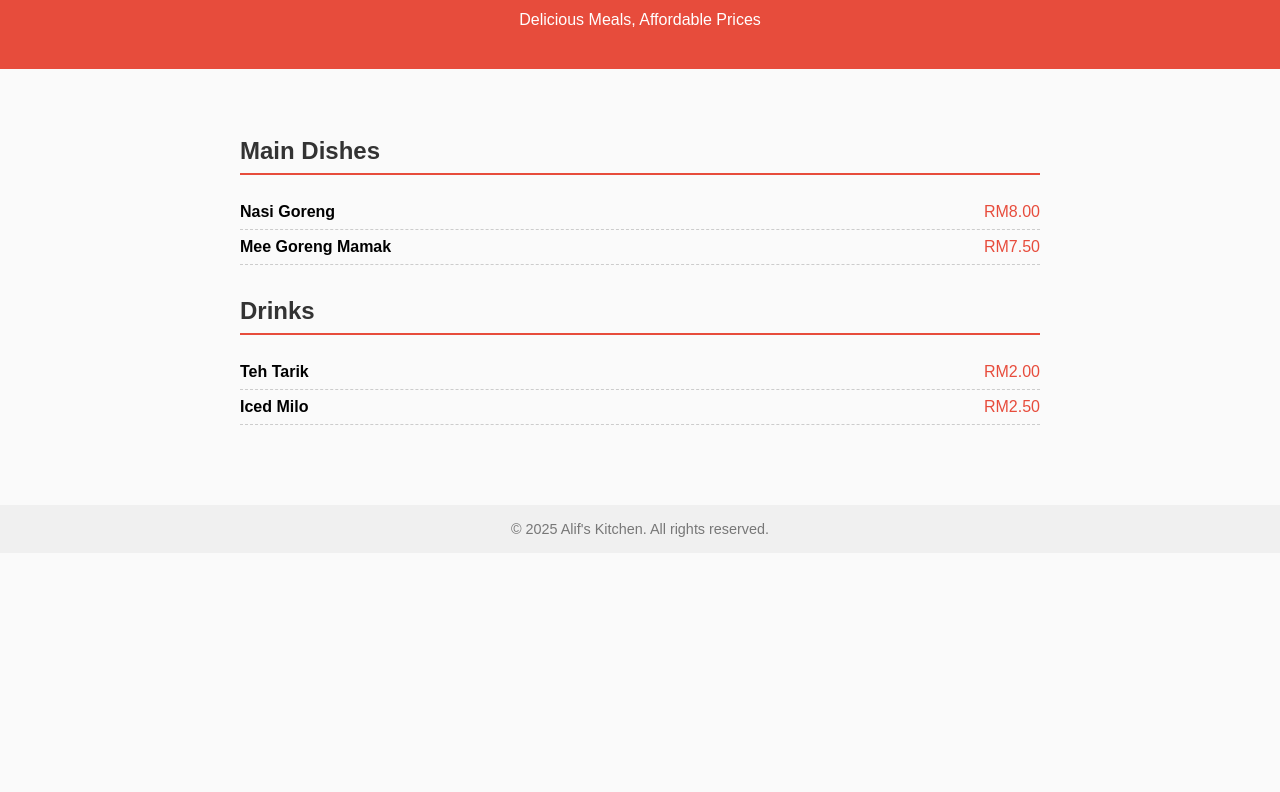
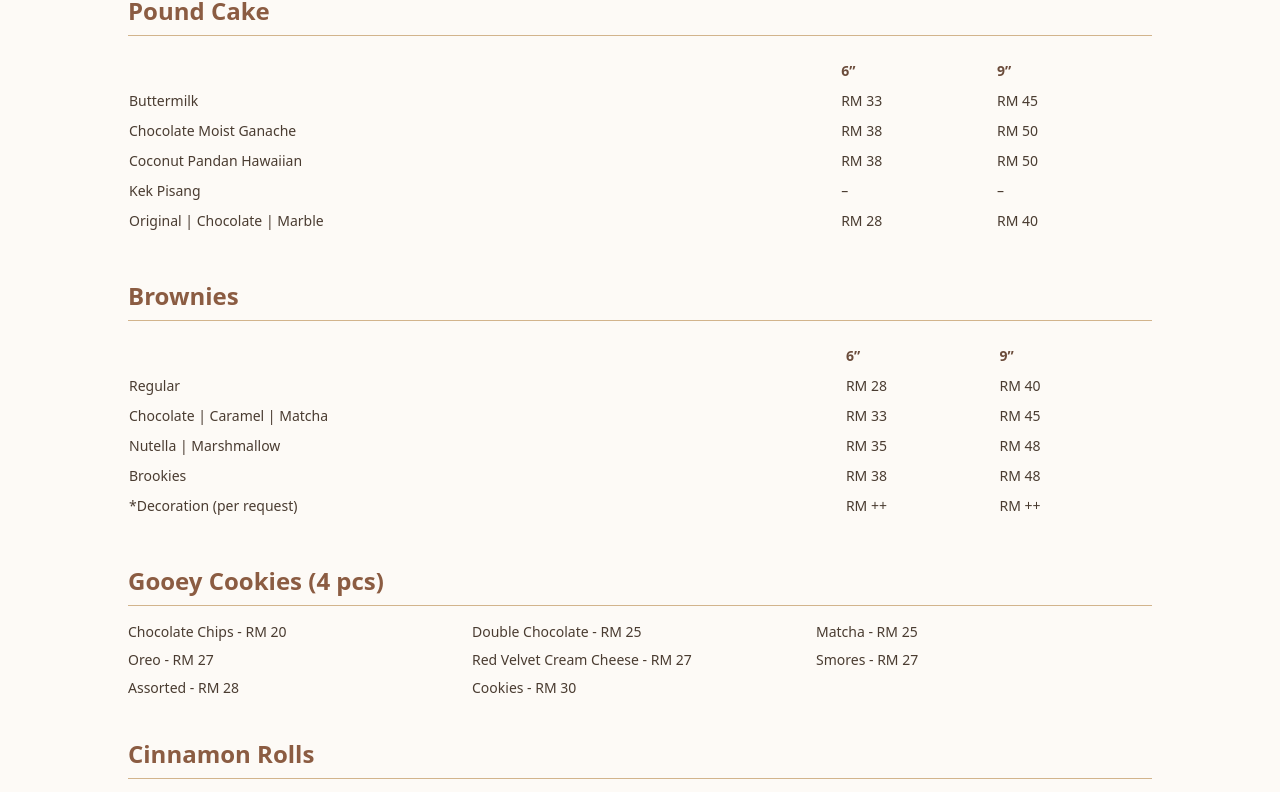
Before and after one commit to AlifTheMagnificent/Nef420Bakery, a plain HTML site: page index.html in a window 1280 px wide. Shown: the part 93-885 px from the top of the page. Before the commit the page ends 800 px from the top, so only its background shows below. Drawn offline with nearby package versions, Linux system fonts and the light colour scheme.

Commit message:
Update index.html

```diff
--- a/index.html
+++ b/index.html
@@ -3,90 +3,104 @@
 <head>
   <meta charset="UTF-8" />
   <meta name="viewport" content="width=device-width, initial-scale=1.0" />
-  <title>Alif's Kitchen Menu</title>
+  <title>Ref420 Menu</title>
+  <script src="https://cdn.tailwindcss.com"></script>
   <style>
     body {
-      font-family: Arial, sans-serif;
-      background-color: #fafafa;
-      margin: 0;
-      padding: 0;
-    }
-    header {
-      background-color: #e74c3c;
-      color: white;
-      padding: 1.5rem;
-      text-align: center;
-    }
-    .menu {
-      max-width: 800px;
-      margin: 2rem auto;
-      padding: 1rem;
-    }
-    .category {
-      margin-bottom: 2rem;
-    }
-    .category h2 {
-      border-bottom: 2px solid #e74c3c;
-      padding-bottom: 0.5rem;
-      color: #333;
-    }
-    .item {
-      display: flex;
-      justify-content: space-between;
-      padding: 0.5rem 0;
-      border-bottom: 1px dashed #ccc;
-    }
-    .item-name {
-      font-weight: bold;
-    }
-    .item-price {
-      color: #e74c3c;
-    }
-    footer {
-      text-align: center;
-      font-size: 0.9rem;
-      color: #777;
-      padding: 1rem;
-      background-color: #f0f0f0;
+      background-color: #fdfaf6; /* light cream */
     }
   </style>
 </head>
-<body>
+<body class="text-[#3c2f2f] p-6 font-sans">
+  <div class="max-w-5xl mx-auto">
+    <h1 class="text-4xl font-bold mb-6 text-center text-[#6f4e37]">Ref420 Home Baked Menu</h1>
 
-  <header>
-    <h1>Alif's Kitchen</h1>
-    <p>Delicious Meals, Affordable Prices</p>
-  </header>
+    <!-- Pound Cake -->
+    <section class="mb-10">
+      <h2 class="text-2xl font-semibold text-[#8b5c42] border-b border-[#d2b48c] pb-2 mb-4">Pound Cake</h2>
+      <table class="w-full text-left text-sm border-separate border-spacing-y-2">
+        <thead><tr class="text-[#6b4c3b]"><th></th><th>6”</th><th>9”</th></tr></thead>
+        <tbody class="text-[#4a3c31]">
+          <tr><td>Buttermilk</td><td>RM 33</td><td>RM 45</td></tr>
+          <tr><td>Chocolate Moist Ganache</td><td>RM 38</td><td>RM 50</td></tr>
+          <tr><td>Coconut Pandan Hawaiian</td><td>RM 38</td><td>RM 50</td></tr>
+          <tr><td>Kek Pisang</td><td>–</td><td>–</td></tr>
+          <tr><td>Original | Chocolate | Marble</td><td>RM 28</td><td>RM 40</td></tr>
+        </tbody>
+      </table>
+    </section>
 
-  <div class="menu">
-    <div class="category">
-      <h2>Main Dishes</h2>
-      <div class="item">
-        <span class="item-name">Nasi Goreng</span>
-        <span class="item-price">RM8.00</span>
-      </div>
-      <div class="item">
-        <span class="item-name">Mee Goreng Mamak</span>
-        <span class="item-price">RM7.50</span>
-      </div>
-    </div>
+    <!-- Brownies -->
+    <section class="mb-10">
+      <h2 class="text-2xl font-semibold text-[#8b5c42] border-b border-[#d2b48c] pb-2 mb-4">Brownies</h2>
+      <table class="w-full text-left text-sm border-separate border-spacing-y-2">
+        <thead><tr class="text-[#6b4c3b]"><th></th><th>6”</th><th>9”</th></tr></thead>
+        <tbody class="text-[#4a3c31]">
+          <tr><td>Regular</td><td>RM 28</td><td>RM 40</td></tr>
+          <tr><td>Chocolate | Caramel | Matcha</td><td>RM 33</td><td>RM 45</td></tr>
+          <tr><td>Nutella | Marshmallow</td><td>RM 35</td><td>RM 48</td></tr>
+          <tr><td>Brookies</td><td>RM 38</td><td>RM 48</td></tr>
+          <tr><td>*Decoration (per request)</td><td>RM ++</td><td>RM ++</td></tr>
+        </tbody>
+      </table>
+    </section>
 
-    <div class="category">
-      <h2>Drinks</h2>
-      <div class="item">
-        <span class="item-name">Teh Tarik</span>
-        <span class="item-price">RM2.00</span>
-      </div>
-      <div class="item">
-        <span class="item-name">Iced Milo</span>
-        <span class="item-price">RM2.50</span>
-      </div>
-    </div>
+    <!-- Gooey Cookies -->
+    <section class="mb-10">
+      <h2 class="text-2xl font-semibold text-[#8b5c42] border-b border-[#d2b48c] pb-2 mb-4">Gooey Cookies (4 pcs)</h2>
+      <ul class="grid grid-cols-2 md:grid-cols-3 gap-2 text-sm text-[#4a3c31]">
+        <li>Chocolate Chips - RM 20</li>
+        <li>Double Chocolate - RM 25</li>
+        <li>Matcha - RM 25</li>
+        <li>Oreo - RM 27</li>
+        <li>Red Velvet Cream Cheese - RM 27</li>
+        <li>Smores - RM 27</li>
+        <li>Assorted - RM 28</li>
+        <li>Cookies - RM 30</li>
+      </ul>
+    </section>
+
+    <!-- Cinnamon Rolls -->
+    <section class="mb-10">
+      <h2 class="text-2xl font-semibold text-[#8b5c42] border-b border-[#d2b48c] pb-2 mb-4">Cinnamon Rolls</h2>
+      <table class="w-full text-left text-sm border-separate border-spacing-y-2">
+        <thead><tr class="text-[#6b4c3b]"><th>Flavour</th><th>Mini (12pcs)</th><th>Regular (4pcs)</th></tr></thead>
+        <tbody class="text-[#4a3c31]">
+          <tr><td>Icing Sugar</td><td>RM 38</td><td>RM 23</td></tr>
+          <tr><td>Chocolate</td><td>RM 40</td><td>RM 25</td></tr>
+          <tr><td>Nutella</td><td>RM 45</td><td>RM 30</td></tr>
+          <tr><td>Matcha</td><td>RM 45</td><td>RM 30</td></tr>
+          <tr><td>Cream Cheese</td><td>RM 45</td><td>RM 30</td></tr>
+          <tr><td>Oreo</td><td>RM 45</td><td>RM 30</td></tr>
+          <tr><td>Assorted</td><td>RM 48</td><td>RM 33</td></tr>
+        </tbody>
+      </table>
+    </section>
+
+    <!-- Bread Pudding -->
+    <section class="mb-10">
+      <h2 class="text-2xl font-semibold text-[#8b5c42] border-b border-[#d2b48c] pb-2 mb-4">Butter Bread Pudding with Custard Sauce</h2>
+      <ul class="text-sm space-y-1 text-[#4a3c31]">
+        <li>Small - RM 10</li>
+        <li>Regular - RM 15</li>
+        <li>Big - RM 35</li>
+        <li>Party Box - RM 50</li>
+      </ul>
+    </section>
+
+    <!-- Lasagna -->
+    <section>
+      <h2 class="text-2xl font-semibold text-[#8b5c42] border-b border-[#d2b48c] pb-2 mb-4">Lasagna</h2>
+      <table class="w-full text-left text-sm border-separate border-spacing-y-2">
+        <thead><tr class="text-[#6b4c3b]"><th>Size</th><th>Pasta</th><th>Bread</th></tr></thead>
+        <tbody class="text-[#4a3c31]">
+          <tr><td>Small</td><td>RM 16</td><td>RM 10</td></tr>
+          <tr><td>Regular</td><td>RM 20</td><td>RM 15</td></tr>
+          <tr><td>Big</td><td>RM 40</td><td>RM 35</td></tr>
+          <tr><td>Party Box</td><td>RM 55</td><td>RM 50</td></tr>
+        </tbody>
+      </table>
+    </section>
   </div>
-
-  <footer>
-    &copy; 2025 Alif's Kitchen. All rights reserved.
-  </footer>
-
 </body>
 </html>
```
